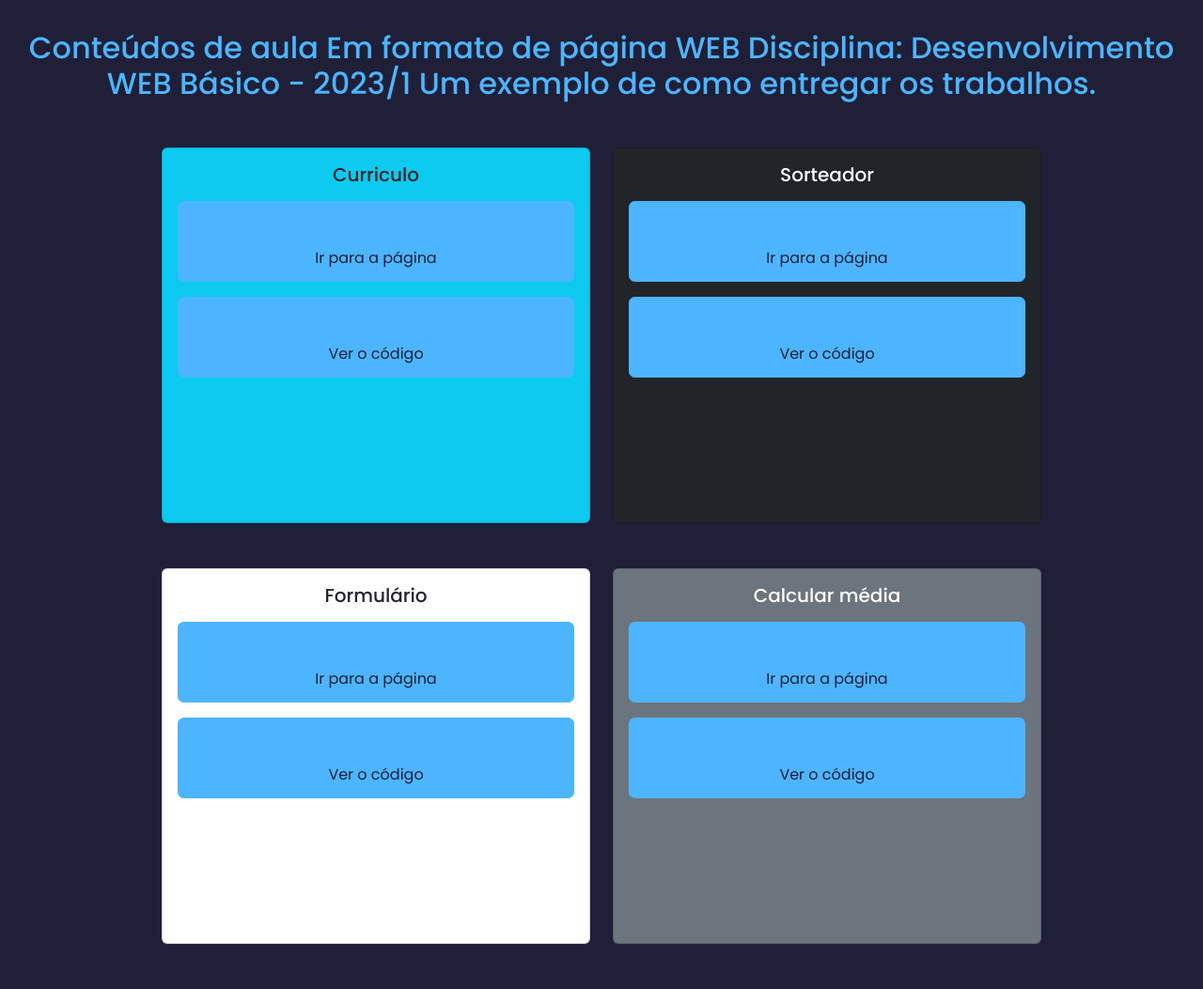
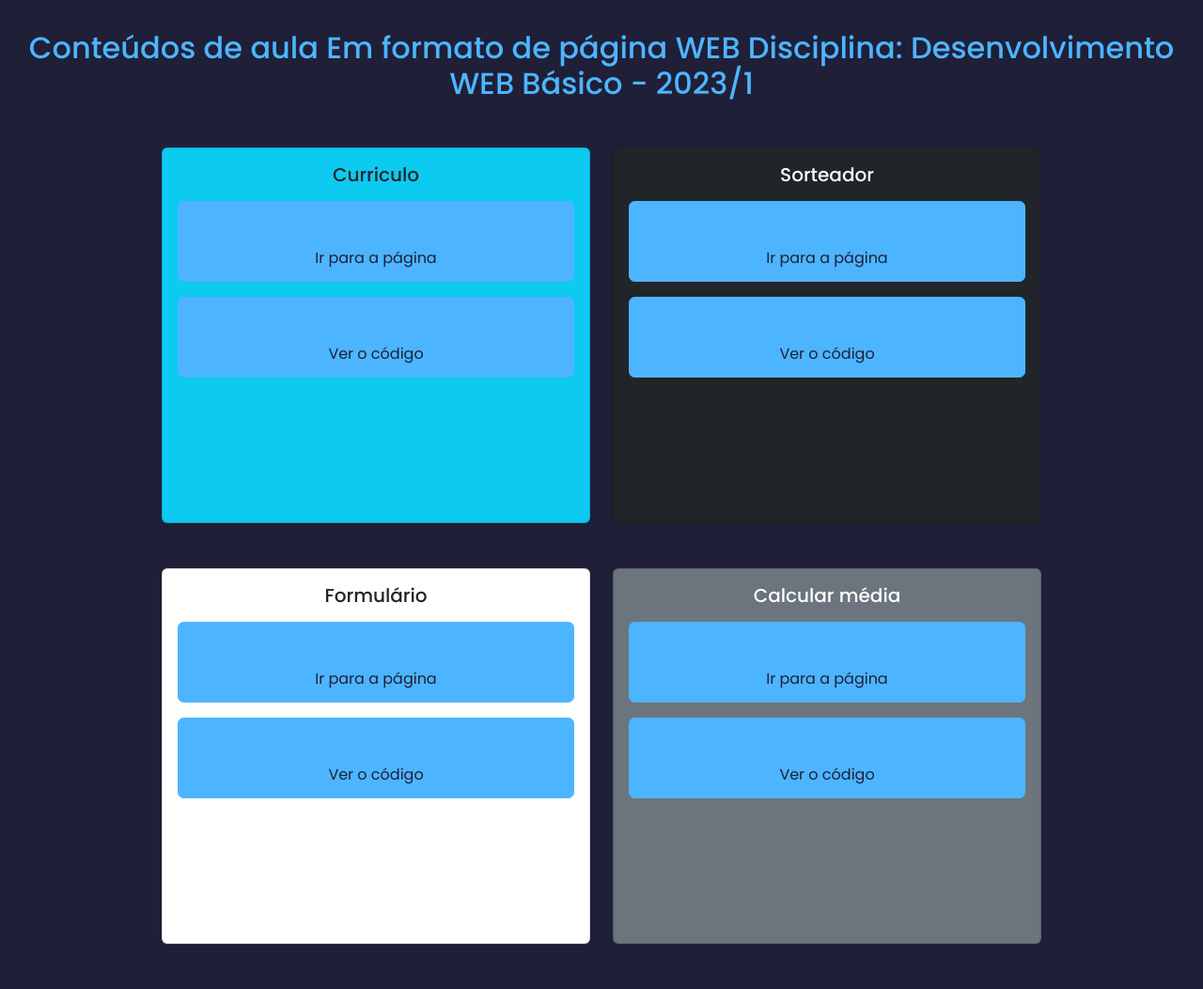
Before and after one commit to PedrodoDivino/atividadeDesenvolvimentoWeb, a plain HTML site: page docs/index.html in a window 1280 px wide. Shown: the whole page at 94% size. Drawn offline with nearby package versions, Linux system fonts and the light colour scheme.

Commit message:
[Pedro] Ajustes

```diff
--- a/docs/index.html
+++ b/docs/index.html
@@ -15,8 +15,7 @@
     <section>
         <h2>Conteúdos de aula
             Em formato de página WEB
-            Disciplina: Desenvolvimento WEB Básico - 2023/1
-            Um exemplo de como entregar os trabalhos.</h2>
+            Disciplina: Desenvolvimento WEB Básico - 2023/1</h2>
     </section>
     <div class="container">
         <div class="row">
```
